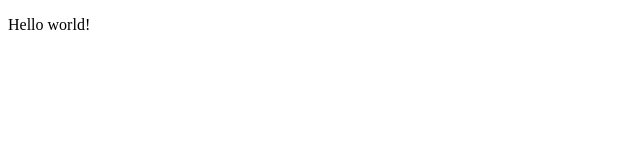
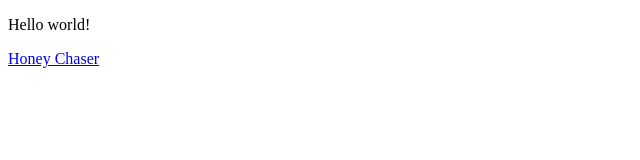
Before and after one commit to FrederikHR/GDB, a plain HTML site: page index.html in a window 1280 px wide. Shown: the whole page, without its empty margins (0-640 px from the left). Drawn offline with Linux system fonts and the light colour scheme.

Commit message:
link text

```diff
--- a/index.html
+++ b/index.html
@@ -7,6 +7,6 @@
 </head>
 <body>
     <p>Hello world!</p>
-    <a href="OW\index.html"></a>
+    <a href="OW\index.html">Honey Chaser</a>
 </body>
 </html>
```
